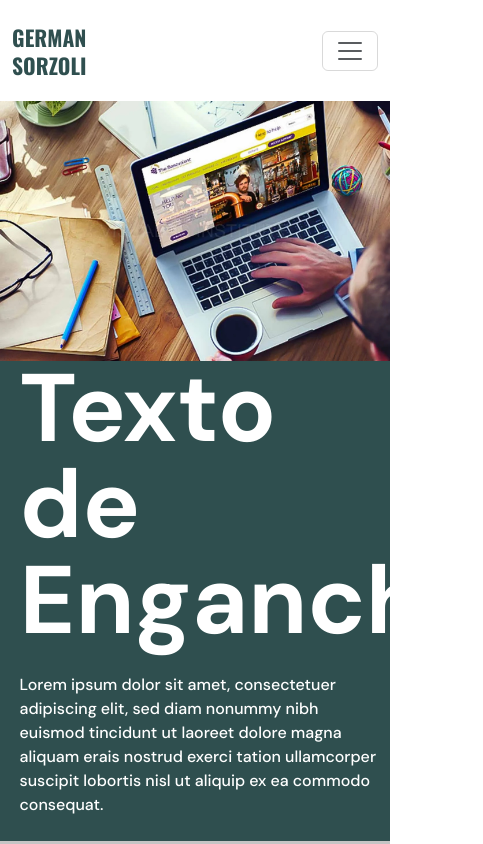
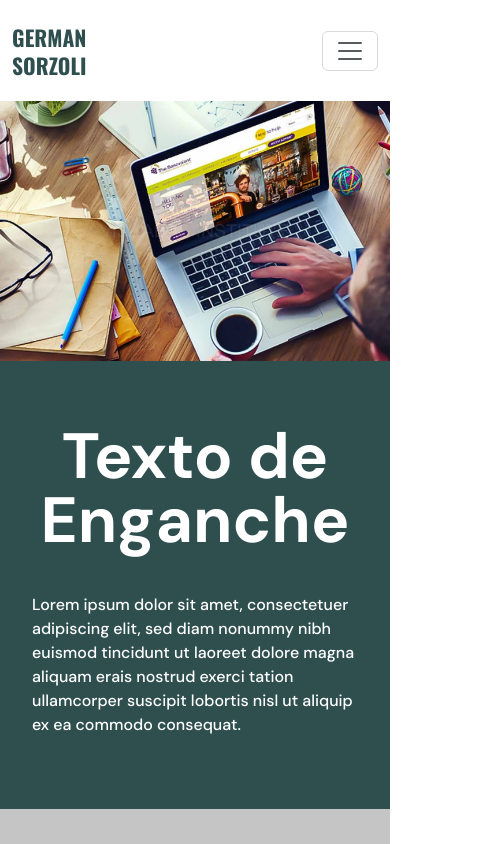
Before and after one commit to German-Sorzoli/ProyectoFinal-Sorzoli, a plain HTML site: page index.html in a window 390 px wide. Shown: the top 844 px of the page, 483 px wide, since content can reach past the window. Drawn offline with nearby package versions, Linux system fonts and the light colour scheme.

Commit message:
Correccion de CSS - Index - H1

```diff
--- a/css/style.css
+++ b/css/style.css
@@ -364,13 +364,13 @@ main section #contact {
     main section .articulo-main-01{
         height:auto;
     }
-  .main__info section .landing-page__article h1{
+    main section .landing-page__article h1{
        text-align:center;
        font-size: 4em;
        line-height: 1em;
        padding: 1em 0 0 0;
     }
-    .main__info section .landing-page__article h2{
+    main section .landing-page__article h2{
         padding:2em;
         padding-bottom:4em;
         text-wrap: stable;
```
